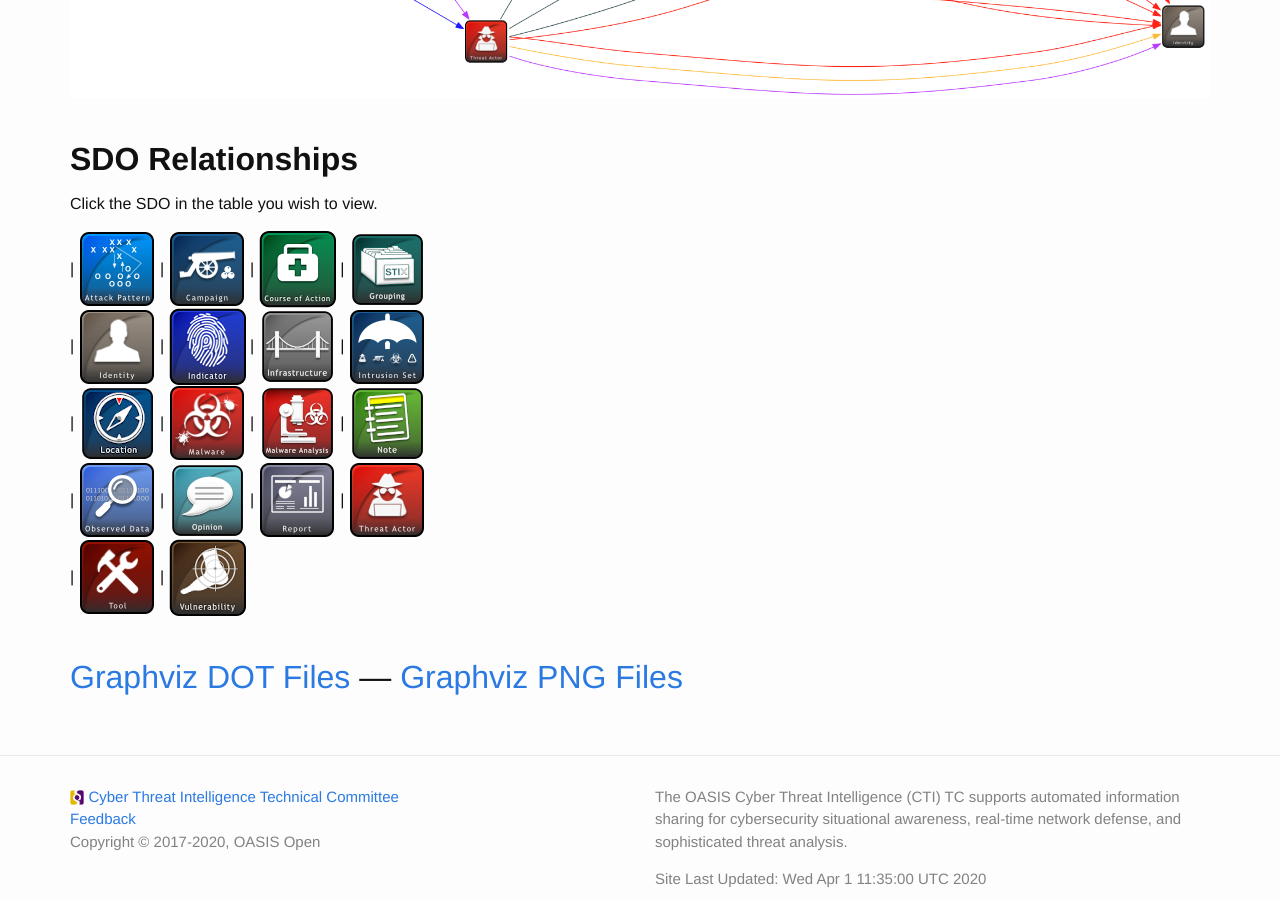
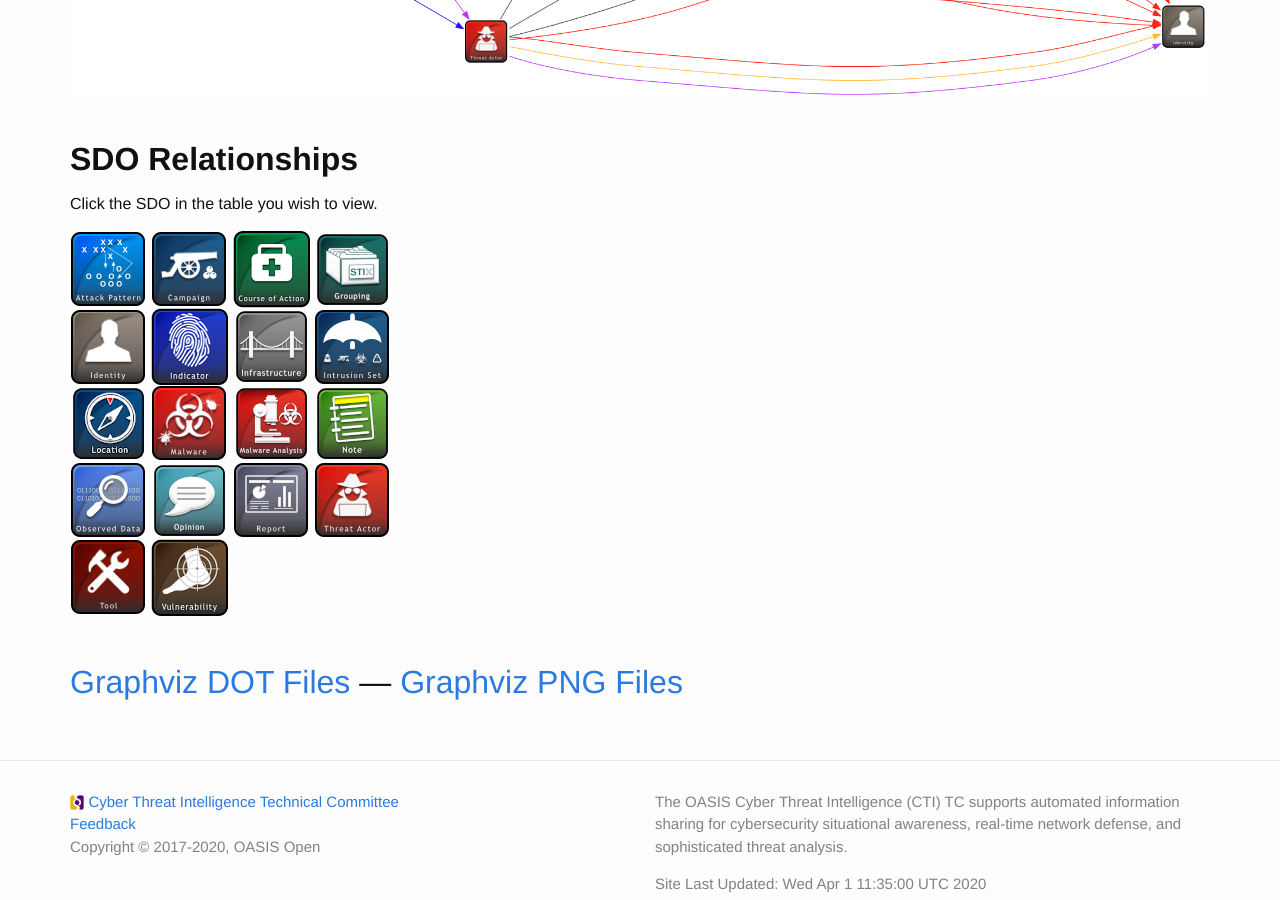
Before and after one commit to oasis-open/cti-documentation, a Jekyll site: the page built from examples/visualized-sdo-relationships.md, in a window 1280 px wide and 900 px high, scrolled down 1012 px. Built offline with Jekyll 4.4.1, drawn with Linux system fonts in a browser that asks for light colours.

Commit message:
Removing '|' characters

```diff
--- a/examples/visualized-sdo-relationships.md
+++ b/examples/visualized-sdo-relationships.md
@@ -25,24 +25,24 @@
     <div class="col-md-4" markdown="1">
 
 {: .table }
-| ![Attack Pattern]({{ site.baseurl }}/img/icons/attack_pattern.png){: .relationshipIcon data-tag="Attack_Pattern"}
-| ![Campaign]({{ site.baseurl }}/img/icons/campaign.png){: .relationshipIcon data-tag="Campaign"}
-| ![Course of Action]({{ site.baseurl }}/img/icons/course_of_action.png){: .relationshipIcon data-tag="Course_of_Action"}
-| ![Grouping]({{ site.baseurl }}/img/icons/grouping.png){: .relationshipIcon data-tag="Grouping"}
-| ![Identity]({{ site.baseurl }}/img/icons/identity.png){: .relationshipIcon data-tag="Identify"}
-| ![Indicator]({{ site.baseurl }}/img/icons/indicator.png){: .relationshipIcon data-tag="Indicator"}
-| ![Infrastructure]({{ site.baseurl }}/img/icons/infrastructure.png){: .relationshipIcon data-tag="Infrastructure"}
-| ![Intrusion Set]({{ site.baseurl }}/img/icons/intrusion_set.png){: .relationshipIcon data-tag="Intrusion_Set"}
-| ![Location]({{ site.baseurl }}/img/icons/location.png){: .relationshipIcon data-tag="Location"}
-| ![Malware]({{ site.baseurl }}/img/icons/malware.png){: .relationshipIcon data-tag="Malware"}
-| ![Malware Analysis]({{ site.baseurl }}/img/icons/malware_analysis.png){: .relationshipIcon data-tag="Malware_Analysis"}
-| ![Note]({{ site.baseurl }}/img/icons/note.png){: .relationshipIcon data-tag="Note"}
-| ![Observed Data]({{ site.baseurl }}/img/icons/observed_data.png){: .relationshipIcon data-tag="Observed_Data"}
-| ![Opinion]({{ site.baseurl }}/img/icons/opinion.png){: .relationshipIcon data-tag="Opinion"}
-| ![Report]({{ site.baseurl }}/img/icons/report.png){: .relationshipIcon data-tag="Report"}
-| ![Threat Actor]({{ site.baseurl }}/img/icons/threat_actor.png){: .relationshipIcon data-tag="Threat_Actor"}
-| ![Tool]({{ site.baseurl }}/img/icons/tool.png){: .relationshipIcon data-tag="Tool"}
-| ![Vulnerability]({{ site.baseurl }}/img/icons/vulnerability.png){: .relationshipIcon data-tag="Vulnerability"}
+![Attack Pattern]({{ site.baseurl }}/img/icons/attack_pattern.png){: .relationshipIcon data-tag="Attack_Pattern"}
+![Campaign]({{ site.baseurl }}/img/icons/campaign.png){: .relationshipIcon data-tag="Campaign"}
+![Course of Action]({{ site.baseurl }}/img/icons/course_of_action.png){: .relationshipIcon data-tag="Course_of_Action"}
+![Grouping]({{ site.baseurl }}/img/icons/grouping.png){: .relationshipIcon data-tag="Grouping"}
+![Identity]({{ site.baseurl }}/img/icons/identity.png){: .relationshipIcon data-tag="Identify"}
+![Indicator]({{ site.baseurl }}/img/icons/indicator.png){: .relationshipIcon data-tag="Indicator"}
+![Infrastructure]({{ site.baseurl }}/img/icons/infrastructure.png){: .relationshipIcon data-tag="Infrastructure"}
+![Intrusion Set]({{ site.baseurl }}/img/icons/intrusion_set.png){: .relationshipIcon data-tag="Intrusion_Set"}
+![Location]({{ site.baseurl }}/img/icons/location.png){: .relationshipIcon data-tag="Location"}
+![Malware]({{ site.baseurl }}/img/icons/malware.png){: .relationshipIcon data-tag="Malware"}
+![Malware Analysis]({{ site.baseurl }}/img/icons/malware_analysis.png){: .relationshipIcon data-tag="Malware_Analysis"}
+![Note]({{ site.baseurl }}/img/icons/note.png){: .relationshipIcon data-tag="Note"}
+![Observed Data]({{ site.baseurl }}/img/icons/observed_data.png){: .relationshipIcon data-tag="Observed_Data"}
+![Opinion]({{ site.baseurl }}/img/icons/opinion.png){: .relationshipIcon data-tag="Opinion"}
+![Report]({{ site.baseurl }}/img/icons/report.png){: .relationshipIcon data-tag="Report"}
+![Threat Actor]({{ site.baseurl }}/img/icons/threat_actor.png){: .relationshipIcon data-tag="Threat_Actor"}
+![Tool]({{ site.baseurl }}/img/icons/tool.png){: .relationshipIcon data-tag="Tool"}
+![Vulnerability]({{ site.baseurl }}/img/icons/vulnerability.png){: .relationshipIcon data-tag="Vulnerability"}
 </div>
 
 <div class="col-md-8 text-center">
```
